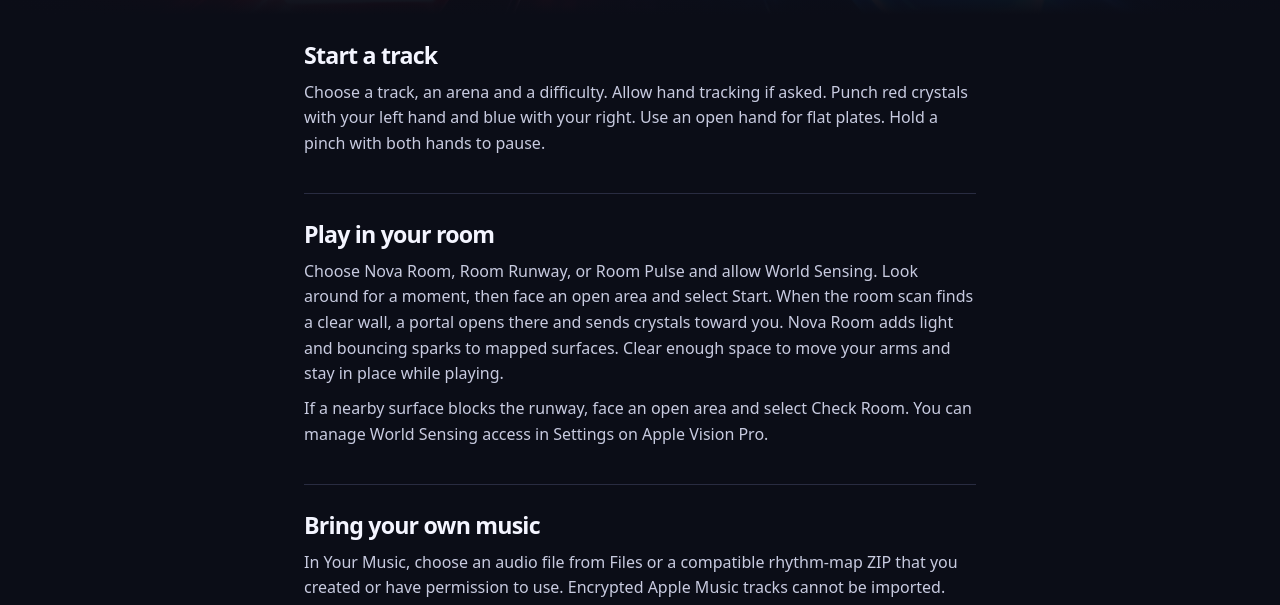
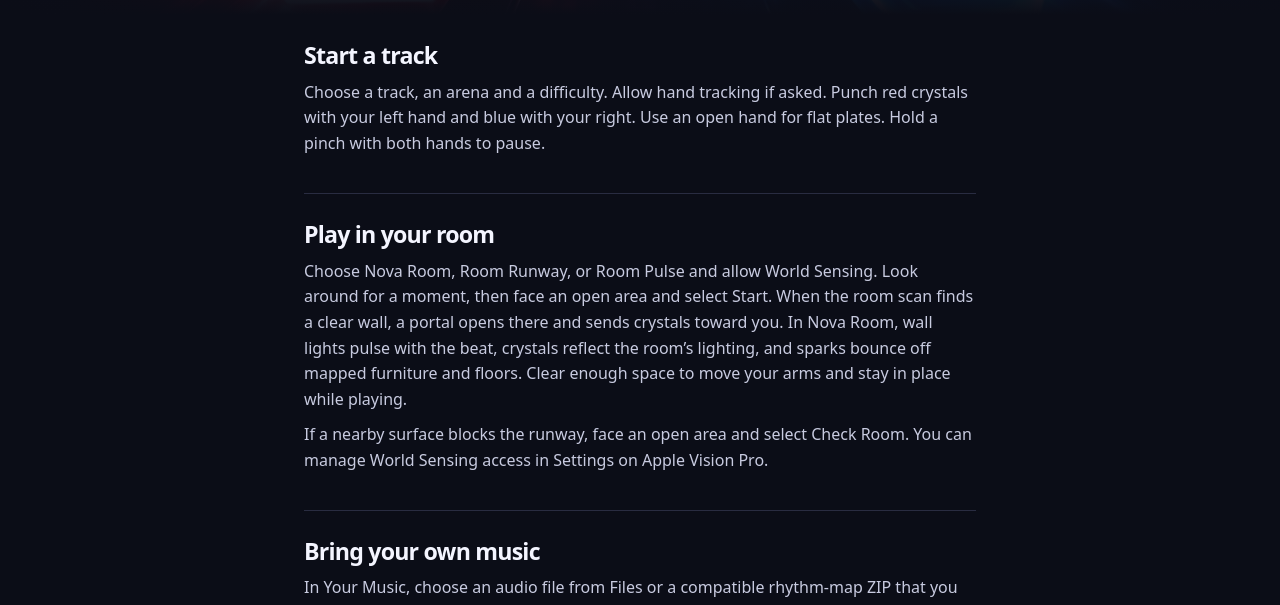
Before and after one commit to ferdinandl007/ferdinandl007.github.io, a plain HTML site: page phaseline/index.html in a window 1280 px wide. Shown: the part 481-1086 px from the top of the page. Drawn offline with Linux system fonts and the light colour scheme.

Commit message:
Describe Nova Room wall lighting

```diff
--- a/phaseline/index.html
+++ b/phaseline/index.html
@@ -22,7 +22,7 @@
     </section>
     <section>
       <h2>Play in your room</h2>
-      <p>Choose Nova Room, Room Runway, or Room Pulse and allow World Sensing. Look around for a moment, then face an open area and select Start. When the room scan finds a clear wall, a portal opens there and sends crystals toward you. Nova Room adds light and bouncing sparks to mapped surfaces. Clear enough space to move your arms and stay in place while playing.</p>
+      <p>Choose Nova Room, Room Runway, or Room Pulse and allow World Sensing. Look around for a moment, then face an open area and select Start. When the room scan finds a clear wall, a portal opens there and sends crystals toward you. In Nova Room, wall lights pulse with the beat, crystals reflect the room’s lighting, and sparks bounce off mapped furniture and floors. Clear enough space to move your arms and stay in place while playing.</p>
       <p>If a nearby surface blocks the runway, face an open area and select Check Room. You can manage World Sensing access in Settings on Apple Vision Pro.</p>
     </section>
     <section>
```
